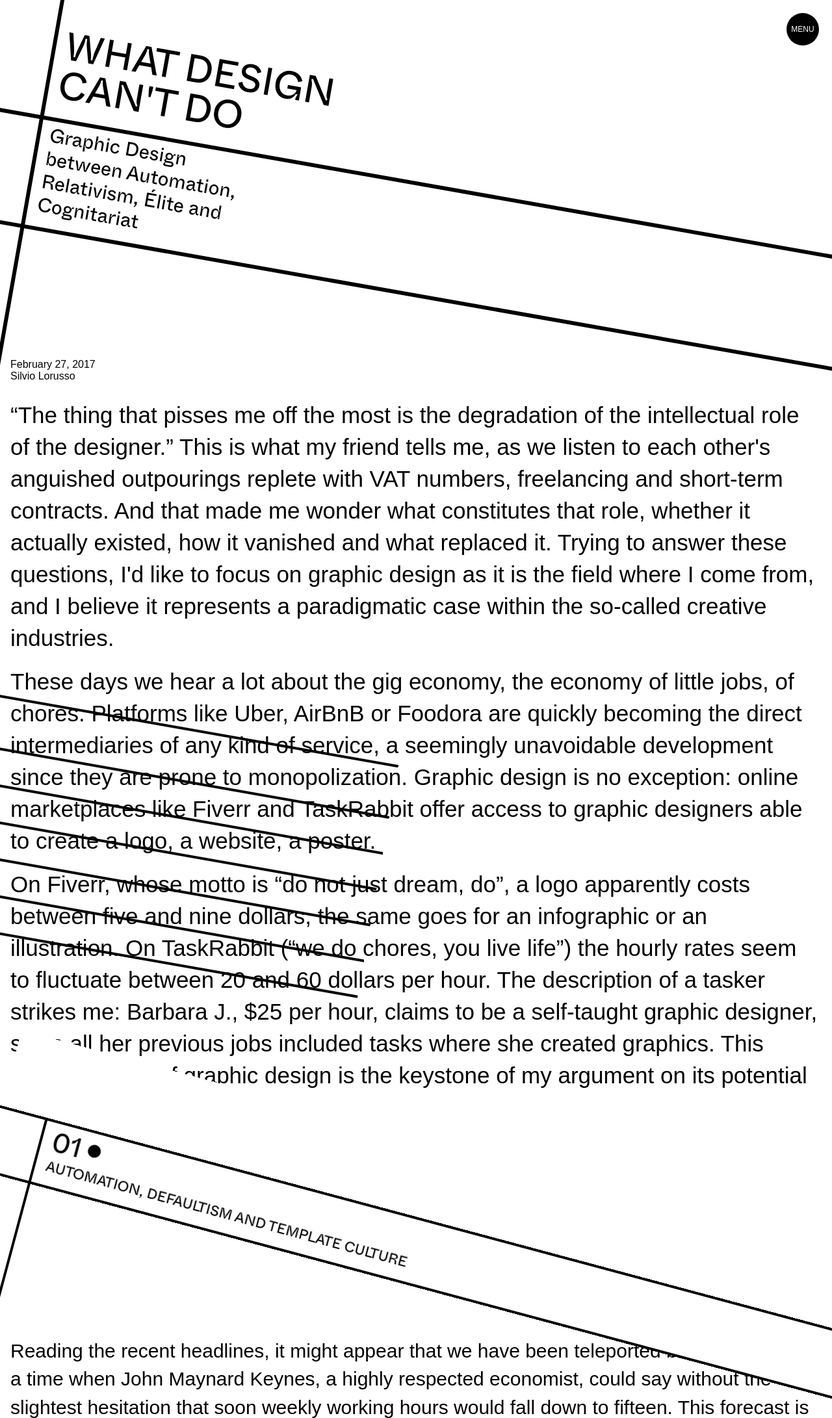
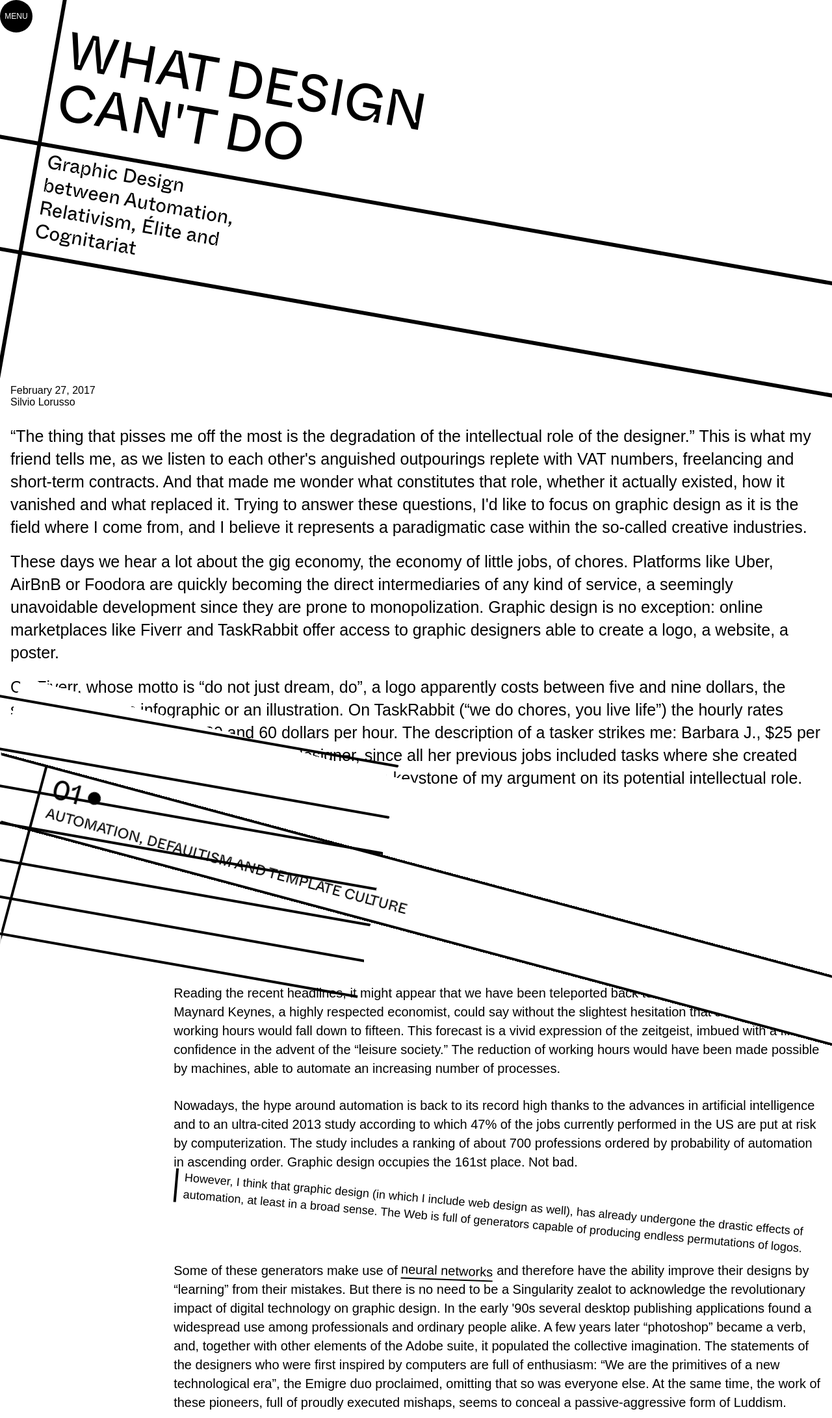
Before and after one commit to melodyekbatani/spread, a plain HTML site: page index.html in a window 1280 px wide. Shown: the top 2182 px of the page at 65% size. Drawn offline with Linux system fonts and the light colour scheme; a web font is replaced by a local one.

Commit message:
Update style.css

```diff
--- a/style.css
+++ b/style.css
@@ -443,21 +443,29 @@ footer::after {
 
 
 @media screen and (min-width: 700px) {
-  :root
-  font-size: 125%
-
 
 
   h1{
-    font-size: 12rem;
     margin-block-start: 15rem;
     display: block;
+
+  p:first-child{
+  font-size: 8rem;
+  align-content: left;
+ }
+ p:last-child{
+  /*transform: rotate(-90deg);*/
+ }
+
   }
+  }
+
+
 header{
-  right: auto;
-  inline-size: 100%;
+  display: block;
   margin-inline-start: 1rem;
 }
+
 
   .intro{
     font-size: 3rem;
@@ -470,6 +478,9 @@ header{
 
   section.bodytext p {
     font-size: 2.4rem;
+    display: block;
+    grid-column: 2/6;
+
   }
 
   footer > p{
@@ -477,28 +488,39 @@ header{
     font-size: 2.8rem;
     line-height: 1.4;
   }
+  .menu {
+  position: absolute;
+  top: 2rem;
+  left: 2rem;
+  right: auto;
+  }
 
-}
+
 
 @media screen and (min-width: 1080px) {
 
-
   h1{
     font-size: 8rem;
-    margin-block-start: 15rem;
   }
 
   .intro{
-    font-size: 3.5rem;
+    font-size: 2.5rem;
   }
 
   h2{
     font-size: 4.8rem;
-    margin-block: 12rem 6rem;
+    margin-block: 9rem 6rem;
   }
 
   section.bodytext p {
-    font-size: 3rem;
-
+    font-size: 2rem;
+    display: block;
+    grid-column: 2/6;
 }
 }
+  .menu {
+  position: absolute;
+  top: 0rem;
+  left: 0rem;
+  right: auto;
+  }
```
